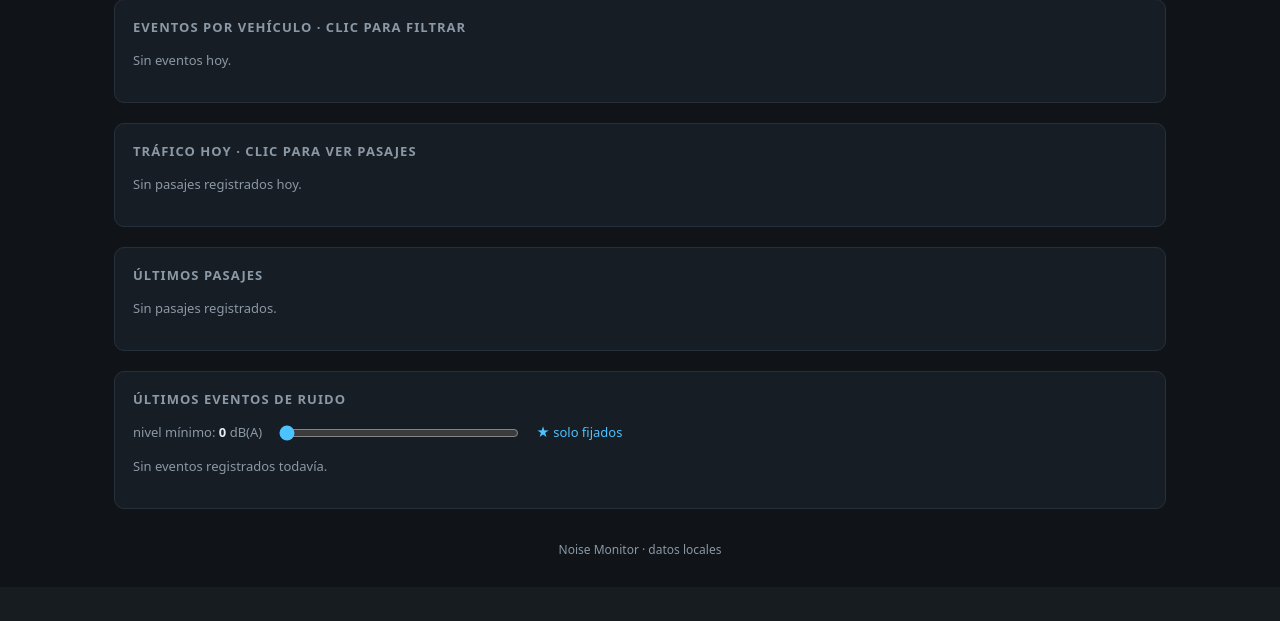
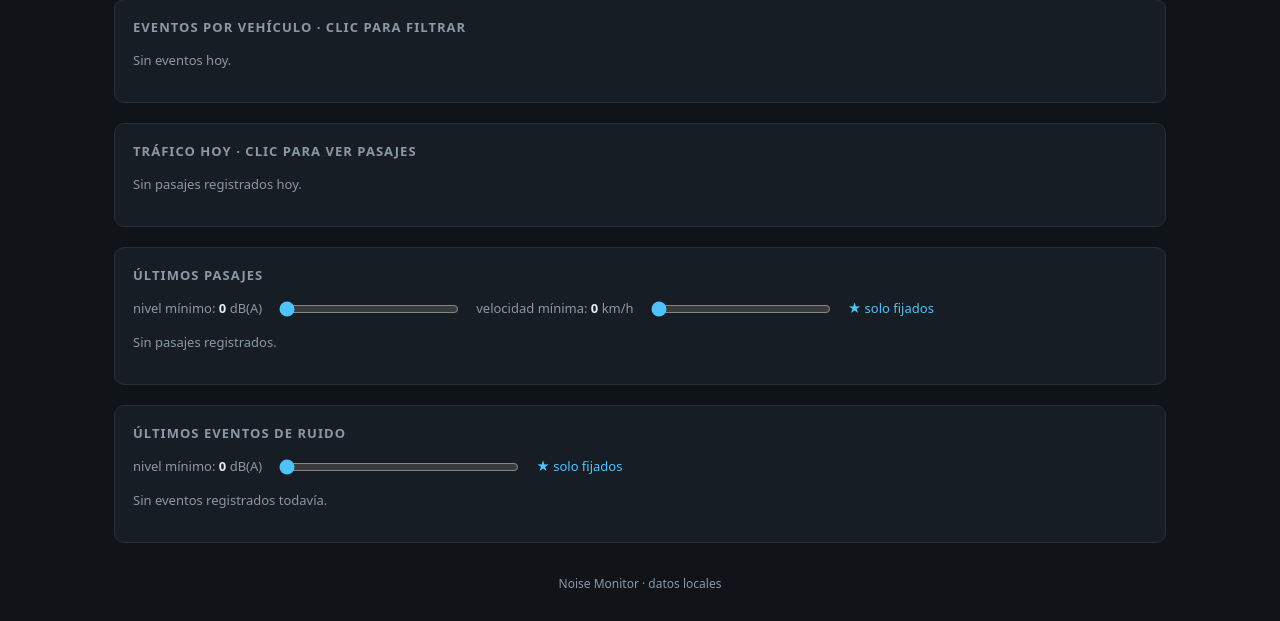
Before and after one commit to rmichelena/noise-monitor, a FastAPI app: page / in a window 1280 px wide. Shown: the part 783-1404 px from the top of the page. Before the commit the page ends 1337 px from the top, so only its background shows below. Run offline with FastAPI, Linux system fonts and the light colour scheme; data that the repository does not hold is empty; parts of the project's set-up code (start-up, migrations or seed data) failed here and were passed over.

Commit message:
pasajes: fijar y filtrar; estrella azul a la derecha de la fecha
- vehicle_passages.pinned/pinned_at (+ALTER); POST /api/passages/{id}/pin.
- El modal permite fijar pasajes; openClip() unifica la apertura desde ambas
  listas y ya no duplica lógica.
- Lista de pasajes: sliders de nivel mínimo y velocidad mínima, 'solo
  fijados', combinables con clase/sentido.
- Estrella azul junto a fecha-hora en ambas listas.
- purge conserva también clips de pasajes fijados (test actualizado).

```diff
--- a/schema.sql
+++ b/schema.sql
@@ -17,6 +17,8 @@ CREATE TABLE IF NOT EXISTS vehicle_passages (
     detection_score REAL,              -- Score promedio del modelo durante el tracking
     db_at_time REAL,                   -- dB(A) al momento de la detección
     clip_path TEXT,                    -- clip del pasaje (vehículos en movimiento)
+    pinned INTEGER DEFAULT 0,          -- 1 si el dueño lo marcó
+    pinned_at TEXT,
     noise_event_id INTEGER,            -- FK a noise_events si este vehículo generó un evento ruidoso
     created_at TEXT DEFAULT CURRENT_TIMESTAMP,
     FOREIGN KEY (noise_event_id) REFERENCES noise_events(id)
@@ -49,6 +51,8 @@ CREATE TABLE IF NOT EXISTS noise_events (
 ALTER TABLE vehicle_passages ADD COLUMN direction TEXT;
 ALTER TABLE vehicle_passages ADD COLUMN speed_kmh REAL;
 ALTER TABLE vehicle_passages ADD COLUMN clip_path TEXT;
+ALTER TABLE vehicle_passages ADD COLUMN pinned INTEGER DEFAULT 0;
+ALTER TABLE vehicle_passages ADD COLUMN pinned_at TEXT;
 ALTER TABLE noise_events ADD COLUMN audio_muted INTEGER DEFAULT 0;
 ALTER TABLE noise_events ADD COLUMN pinned INTEGER DEFAULT 0;
 ALTER TABLE noise_events ADD COLUMN pinned_at TEXT;
--- a/scripts/purge.py
+++ b/scripts/purge.py
@@ -57,6 +57,11 @@ def main() -> int:
         conn = sqlite3.connect(str(db_path))
         for (stored,) in conn.execute(
             "SELECT clip_path FROM noise_events WHERE pinned = 1 AND clip_path != ''"
+        ):
+            p = Path(stored)
+            pinned_paths.add((p if p.is_absolute() else PROJECT_DIR / p).resolve())
+        for (stored,) in conn.execute(
+            "SELECT clip_path FROM vehicle_passages WHERE pinned = 1 AND clip_path IS NOT NULL AND clip_path != ''"
         ):
             p = Path(stored)
             pinned_paths.add((p if p.is_absolute() else PROJECT_DIR / p).resolve())
--- a/web/app.py
+++ b/web/app.py
@@ -223,11 +223,16 @@ def create_app(config: dict, base_dir: Path, audio_monitor=None, video_monitor=N
         return rows
 
     def _passages(
-        limit: int, vehicle: str | None = None, direction: str | None = None
+        limit: int,
+        vehicle: str | None = None,
+        direction: str | None = None,
+        min_db: float | None = None,
+        min_speed: float | None = None,
+        pinned_only: bool = False,
     ) -> list[dict]:
         sql = (
             "SELECT id, timestamp, timestamp_exit, vehicle_class, lane, direction,"
-            " speed_kmh, detection_score, db_at_time, clip_path"
+            " speed_kmh, detection_score, db_at_time, clip_path, pinned"
             " FROM vehicle_passages WHERE 1=1"
         )
         params: list = []
@@ -237,6 +242,14 @@ def create_app(config: dict, base_dir: Path, audio_monitor=None, video_monitor=N
         if direction:
             sql += " AND direction = ?"
             params.append(direction)
+        if min_db is not None:
+            sql += " AND db_at_time >= ?"
+            params.append(min_db)
+        if min_speed is not None:
+            sql += " AND speed_kmh >= ?"
+            params.append(min_speed)
+        if pinned_only:
+            sql += " AND pinned = 1"
         sql += " ORDER BY id DESC LIMIT ?"
         params.append(limit)
         return _query(sql, tuple(params))
@@ -352,9 +365,14 @@ def create_app(config: dict, base_dir: Path, audio_monitor=None, video_monitor=N
         request: Request,
         vehicle: str | None = None,
         direction: str | None = None,
+        min_db: float | None = None,
+        min_speed: float | None = None,
+        pinned: int = 0,
     ):
         ctx = _context()
-        ctx["passages_list"] = _passages(PAGE_SIZE, vehicle, direction)
+        ctx["passages_list"] = _passages(
+            PAGE_SIZE, vehicle, direction, min_db, min_speed, bool(pinned)
+        )
         ctx["filter_label"] = vehicle or direction
         return templates.TemplateResponse(request, "_passages.html", ctx)
 
@@ -429,6 +447,23 @@ def create_app(config: dict, base_dir: Path, audio_monitor=None, video_monitor=N
             )
         return {"ok": True, "id": event_id, "pinned": bool(pinned)}
 
+    @app.post("/api/passages/{passage_id}/pin")
+    def pin_passage(passage_id: int, pinned: int = 1):
+        rows = _query("SELECT id FROM vehicle_passages WHERE id = ?", (passage_id,))
+        if not rows:
+            raise HTTPException(status_code=404, detail="Pasaje no encontrado")
+        if pinned:
+            _write(
+                "UPDATE vehicle_passages SET pinned = 1, pinned_at = ? WHERE id = ?",
+                (datetime.now().strftime("%Y-%m-%dT%H:%M:%S"), passage_id),
+            )
+        else:
+            _write(
+                "UPDATE vehicle_passages SET pinned = 0, pinned_at = NULL WHERE id = ?",
+                (passage_id,),
+            )
+        return {"ok": True, "id": passage_id, "pinned": bool(pinned)}
+
     @app.get("/api/passage-clips/{passage_id}")
     def api_passage_clip(passage_id: int):
         rows = _query(
--- a/web/templates/_events.html
+++ b/web/templates/_events.html
@@ -12,12 +12,12 @@
     <tbody>
     {% for e in events %}
       <tr>
-        <td class="num">{% if e.pinned %}<span title="fijado">★</span> {% endif %}{{ e.timestamp[5:10] }} {{ e.timestamp[11:19] }}</td>
+        <td class="num">{{ e.timestamp[5:10] }} {{ e.timestamp[11:19] }}{% if e.pinned %} <span class="pin" title="fijado">★</span>{% endif %}</td>
         <td class="num">{{ "%.1f"|format(e.db_max) }}</td>
         <td><span class="tag {{ 'vehicle' if e.sound_category == 'vehicle' else '' }}">{{ e.sound_class or e.sound_category or "?" }}</span>{% if e.audio_muted %} <span class="tag" title="audio eliminado: voz detectada">mudo</span>{% endif %}</td>
         <td>{{ e.vehicle_class or "—" }}{% if e.direction %} <span class="tag">{{ e.direction }}</span>{% endif %}</td>
         <td class="num">{{ "%.2f"|format(e.sound_confidence) if e.sound_confidence else "—" }}</td>
-        <td>{% if e.has_clip %}<button class="play" data-id="{{ e.id }}" data-pinned="{{ 1 if e.pinned else 0 }}" data-src="/api/clips/{{ e.id }}" data-cap="{{ e.timestamp[5:10] }} {{ e.timestamp[11:19] }} · {{ '%.1f'|format(e.db_max) }} dB(A) · {{ e.sound_class or e.sound_category or '?' }}">▶ ver</button>{% else %}—{% endif %}</td>
+        <td>{% if e.has_clip %}<button class="play" data-kind="event" data-id="{{ e.id }}" data-pinned="{{ 1 if e.pinned else 0 }}" data-src="/api/clips/{{ e.id }}" data-cap="{{ e.timestamp[5:10] }} {{ e.timestamp[11:19] }} · {{ '%.1f'|format(e.db_max) }} dB(A) · {{ e.sound_class or e.sound_category or '?' }}">▶ ver</button>{% else %}—{% endif %}</td>
       </tr>
     {% endfor %}
     </tbody>
--- a/web/templates/_passages.html
+++ b/web/templates/_passages.html
@@ -12,13 +12,13 @@
   <tbody>
   {% for p in passages_list %}
     <tr>
-      <td class="num">{{ p.timestamp[5:10] }} {{ p.timestamp[11:19] }}</td>
+      <td class="num">{{ p.timestamp[5:10] }} {{ p.timestamp[11:19] }}{% if p.pinned %} <span class="pin" title="fijado">★</span>{% endif %}</td>
       <td>{{ p.vehicle_class }}</td>
       <td>{% if p.direction %}<span class="tag">{{ p.direction }}</span>{% else %}—{% endif %}</td>
       <td class="num">{{ "%.1f"|format(p.speed_kmh) if p.speed_kmh else "—" }}</td>
       <td class="num">{{ "%.1f"|format(p.db_at_time) if p.db_at_time else "—" }}</td>
       <td class="num">{{ "%.2f"|format(p.detection_score) if p.detection_score else "—" }}</td>
-      <td>{% if p.clip_path %}<button class="play" data-src="/api/passage-clips/{{ p.id }}" data-cap="{{ p.timestamp[5:10] }} {{ p.timestamp[11:19] }} · {{ p.vehicle_class }}">▶ ver</button>{% else %}—{% endif %}</td>
+      <td>{% if p.clip_path %}<button class="play" data-kind="passage" data-id="{{ p.id }}" data-pinned="{{ 1 if p.pinned else 0 }}" data-src="/api/passage-clips/{{ p.id }}" data-cap="{{ p.timestamp[5:10] }} {{ p.timestamp[11:19] }} · {{ p.vehicle_class }}">▶ ver</button>{% else %}—{% endif %}</td>
     </tr>
   {% endfor %}
   </tbody>
--- a/web/templates/base.html
+++ b/web/templates/base.html
@@ -27,6 +27,7 @@
   th { color:var(--dim); font-weight:500; font-size:11px; text-transform:uppercase; letter-spacing:.06em; }
   tr:last-child td { border-bottom:none; }
   .num { font-variant-numeric:tabular-nums; }
+  .pin { color: var(--accent); font-size:13px; }
   .tag { display:inline-block; padding:1px 7px; border-radius:999px; font-size:11px;
          border:1px solid var(--line); color:var(--dim); }
   .tag.vehicle { color:var(--accent); border-color:var(--accent); }
--- a/web/templates/dashboard.html
+++ b/web/templates/dashboard.html
@@ -41,6 +41,19 @@
 
 <section>
   <h2>Últimos pasajes</h2>
+  <div class="row" style="display:flex;align-items:center;gap:15px;flex-wrap:wrap;margin-bottom:14px">
+    <label style="color:var(--dim);font-size:13px">
+      nivel mínimo: <b id="p-min-db-label" style="color:var(--fg)">0</b> dB(A)
+    </label>
+    <input id="p-min-db" type="range" min="0" max="75" step="1" value="0"
+           style="width:180px;accent-color:var(--accent)">
+    <label style="color:var(--dim);font-size:13px">
+      velocidad mínima: <b id="p-min-speed-label" style="color:var(--fg)">0</b> km/h
+    </label>
+    <input id="p-min-speed" type="range" min="0" max="120" step="1" value="0"
+           style="width:180px;accent-color:var(--accent)">
+    <button id="p-pinned-toggle" class="play" style="font-size:13px">★ solo fijados</button>
+  </div>
   <div id="passages">{% include "_passages.html" %}</div>
 </section>
 
@@ -71,16 +84,31 @@
 <script>
 const player = document.getElementById('player');
 let currentEventId = null;
+let currentKind = 'event';
 let currentPinned = false;
 const pinBtn = document.getElementById('pin-btn');
 function paintPinBtn() {
-  pinBtn.textContent = currentPinned ? '★ Quitar marca' : '★ Fijar este evento';
+  const noun = currentKind === 'passage' ? 'este pasaje' : 'este evento';
+  pinBtn.textContent = currentPinned ? '★ Quitar marca' : `★ Fijar ${noun}`;
 }
+function openClip(btn) {
+  currentEventId = btn.dataset.id ? Number(btn.dataset.id) : null;
+  currentKind = btn.dataset.kind || 'event';
+  currentPinned = btn.dataset.pinned === '1';
+  pinBtn.style.display = currentEventId ? 'inline-block' : 'none';
+  paintPinBtn();
+  playerVideo.src = btn.dataset.src;
+  playerCap.textContent = btn.dataset.cap || '';
+  player.showModal();
+  playerVideo.play().catch(() => {});
+}
+
 pinBtn.addEventListener('click', async () => {
   if (!currentEventId) return;
   const target = currentPinned ? 0 : 1;
+  const base = currentKind === 'passage' ? 'passages' : 'events';
   try {
-    const r = await fetch(`/api/events/${currentEventId}/pin?pinned=${target}`, {method: 'POST'});
+    const r = await fetch(`/api/${base}/${currentEventId}/pin?pinned=${target}`, {method: 'POST'});
     if (!r.ok) return;
     currentPinned = !!target;
     paintPinBtn();
@@ -149,12 +177,45 @@ document.getElementById('filters').addEventListener('click', (ev) => {
 // listeners de los botones no sobreviven a un innerHTML nuevo.
 // Filtros de tráfico: actúan sobre la lista de pasajes.
 let activePassageFilter = null;
+let pMinDb = 0;
+let pMinSpeed = 0;
+let pPinned = false;
+
+const pMinDbInput = document.getElementById('p-min-db');
+const pMinDbLabel = document.getElementById('p-min-db-label');
+const pMinSpeedInput = document.getElementById('p-min-speed');
+const pMinSpeedLabel = document.getElementById('p-min-speed-label');
+const pPinnedToggle = document.getElementById('p-pinned-toggle');
+let pTimer = null;
+function schedulePassages() {
+  clearTimeout(pTimer);
+  pTimer = setTimeout(refreshFragments, 250);
+}
+pMinDbInput.addEventListener('input', () => {
+  pMinDb = Number(pMinDbInput.value);
+  pMinDbLabel.textContent = pMinDb;
+  schedulePassages();
+});
+pMinSpeedInput.addEventListener('input', () => {
+  pMinSpeed = Number(pMinSpeedInput.value);
+  pMinSpeedLabel.textContent = pMinSpeed;
+  schedulePassages();
+});
+pPinnedToggle.addEventListener('click', () => {
+  pPinned = !pPinned;
+  pPinnedToggle.style.color = pPinned ? 'var(--accent)' : '';
+  pPinnedToggle.textContent = pPinned ? '★ solo fijados ✓' : '★ solo fijados';
+  refreshFragments();
+});
 
 function passagesUrl() {
-  if (!activePassageFilter) return '/partials/passages';
   const p = new URLSearchParams();
-  p.set(activePassageFilter.kind, activePassageFilter.value);
-  return '/partials/passages?' + p.toString();
+  if (activePassageFilter) p.set(activePassageFilter.kind, activePassageFilter.value);
+  if (pMinDb > 0) p.set('min_db', String(pMinDb));
+  if (pMinSpeed > 0) p.set('min_speed', String(pMinSpeed));
+  if (pPinned) p.set('pinned', '1');
+  const qs = p.toString();
+  return '/partials/passages' + (qs ? '?' + qs : '');
 }
 
 function syncTrafficButtons() {
@@ -185,10 +246,7 @@ document.getElementById('passages').addEventListener('click', (ev) => {
   }
   const btn = ev.target.closest('button.play');
   if (!btn) return;
-  playerVideo.src = btn.dataset.src;
-  playerCap.textContent = btn.dataset.cap || '';
-  player.showModal();
-  playerVideo.play().catch(() => {});
+  openClip(btn);
 });
 
 document.getElementById('events').addEventListener('click', (ev) => {
@@ -200,14 +258,7 @@ document.getElementById('events').addEventListener('click', (ev) => {
   }
   const btn = ev.target.closest('button.play');
   if (!btn) return;
-  currentEventId = btn.dataset.id ? Number(btn.dataset.id) : null;
-  currentPinned = btn.dataset.pinned === '1';
-  pinBtn.style.display = currentEventId ? 'inline-block' : 'none';
-  paintPinBtn();
-  playerVideo.src = btn.dataset.src;
-  playerCap.textContent = btn.dataset.cap || '';
-  player.showModal();
-  playerVideo.play().catch(() => {});
+  openClip(btn);
 });
 document.getElementById('player-close').addEventListener('click', closePlayer);
 player.addEventListener('click', (ev) => { if (ev.target === player) closePlayer(); });
```
Also changed, not shown: tests/test_purge_pinned.py (+7 -1 lines), README.md.
